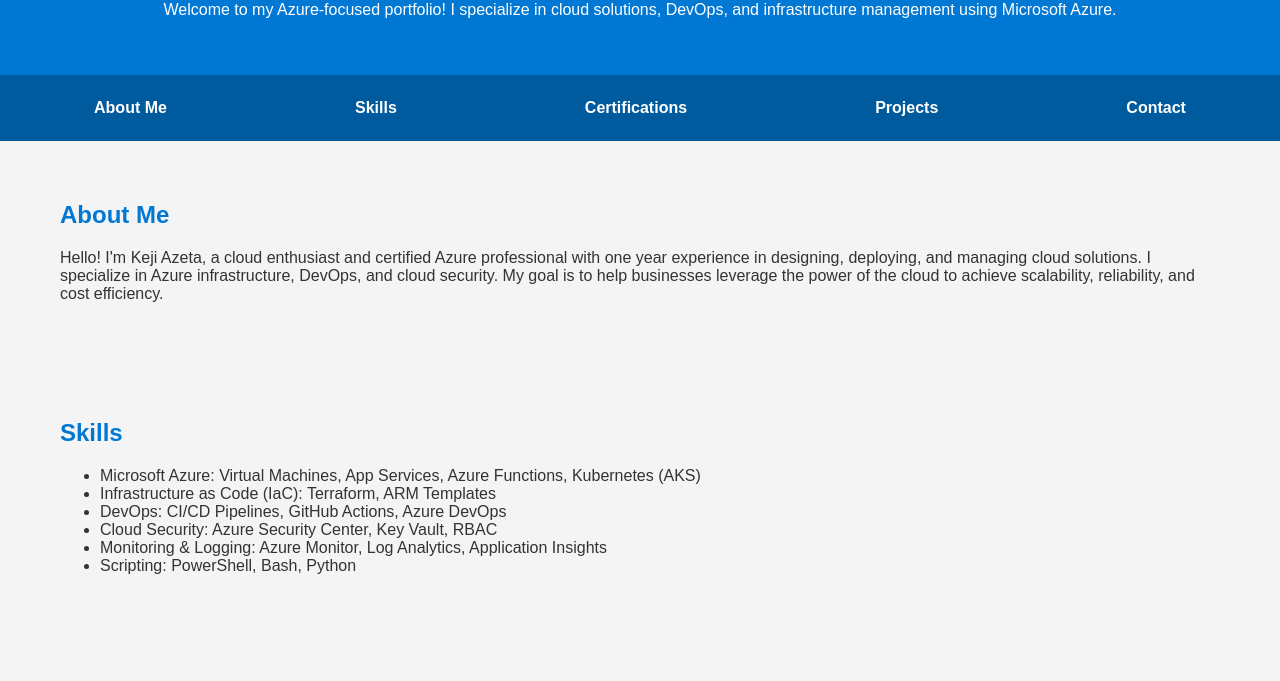
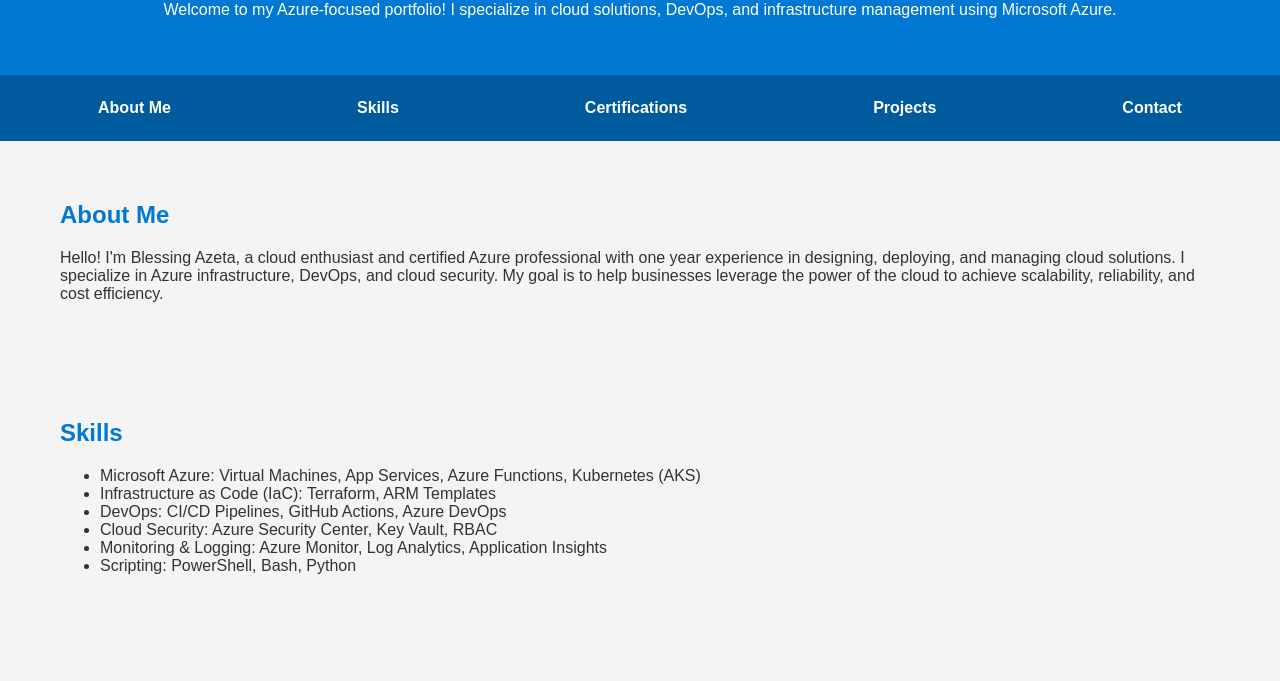
Before and after one commit to Azeta-Insights/Portfolio, a plain HTML site: page index.html in a window 1280 px wide. Shown: the part 119-800 px from the top of the page. Drawn offline with Linux system fonts and the light colour scheme.

Commit message:
Update index.html

```diff
--- a/index.html
+++ b/index.html
@@ -24,11 +24,11 @@
             flex: flex-wrap;
             justify-content: space-around;
             background-color: #005A9E; /* Darker Azure blue */
-            padding: 10px 0;
+            padding: 10px 5px;
         }
         nav a {
             color: #fff;
-            padding: 14px 10px;
+            padding: 14px 5px;
             text-decoration: none;
             text-align: center;
             font-weight: bold;
@@ -94,7 +94,7 @@
         <!-- About Section -->
         <section id="about" class="about">
             <h2>About Me</h2>
-            <p>Hello! I'm Keji Azeta, a cloud enthusiast and certified Azure professional with one year experience in designing, deploying, and managing cloud solutions. I specialize in Azure infrastructure, DevOps, and cloud security. My goal is to help businesses leverage the power of the cloud to achieve scalability, reliability, and cost efficiency.</p>
+            <p>Hello! I'm Blessing Azeta, a cloud enthusiast and certified Azure professional with one year experience in designing, deploying, and managing cloud solutions. I specialize in Azure infrastructure, DevOps, and cloud security. My goal is to help businesses leverage the power of the cloud to achieve scalability, reliability, and cost efficiency.</p>
         </section>
 
         <!-- Skills Section -->
```
